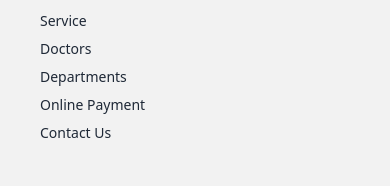
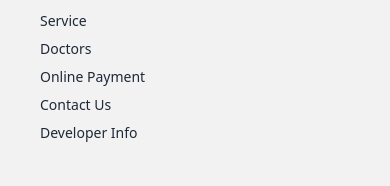
Before and after one commit to tawhid3482/Doc-Hourse, a React (Vite) app: page / in a window 390 px wide. Shown: the part 4236-4422 px from the top of the page. Built offline with nearby package versions, Linux system fonts and the light colour scheme.

Commit message:
responsive complete

```diff
--- a/src/Shared/Footer/Footer.jsx
+++ b/src/Shared/Footer/Footer.jsx
@@ -1,3 +1,4 @@
+import { Link } from "react-router-dom";
 import logo from "../../assets/images/Screenshot_2024-02-17_192626-removebg-preview.png";
 const Footer = () => {
   return (
@@ -21,9 +22,9 @@ const Footer = () => {
           <a className="link link-hover">About Us</a>
           <a className="link link-hover">Service</a>
           <a className="link link-hover">Doctors</a>
-          <a className="link link-hover">Departments</a>
           <a className="link link-hover">Online Payment</a>
           <a className="link link-hover">Contact Us</a>
+          <Link to='https://protfolio-52046.web.app' className="link link-hover">Developer Info</Link>
         </nav>
         <nav>
           <h6 className="footer-title">Doc House Services</h6>
```
